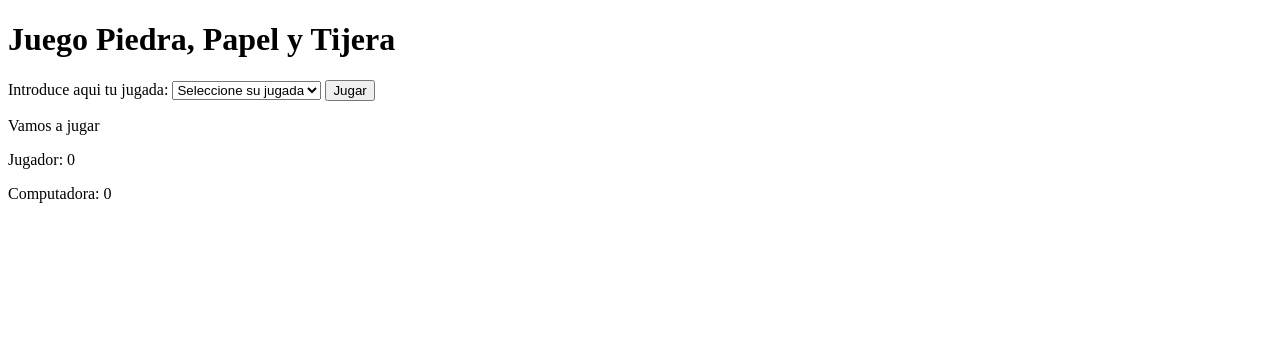
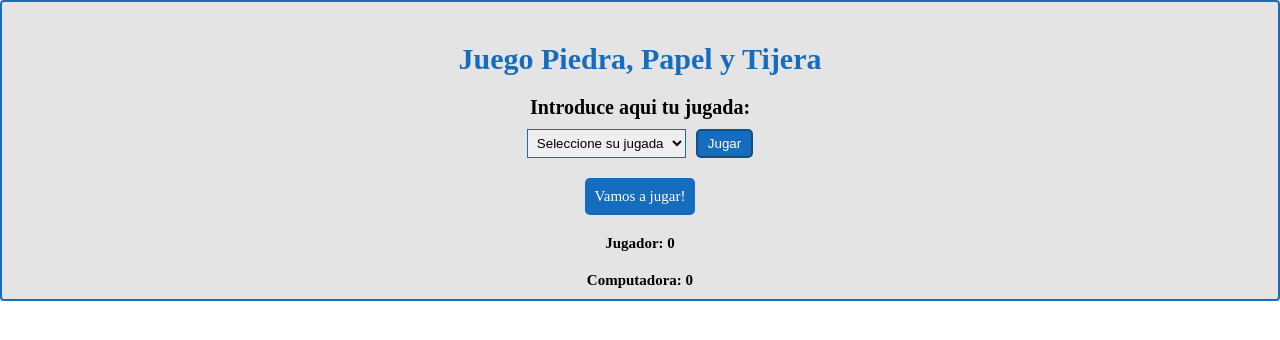
Before and after one commit to Adalab/modulo-2-evaluacion-intermedia-JenniferRomanMuerte, a plain HTML site: page index.html in a window 1280 px wide. Drawn offline with Linux system fonts and the light colour scheme.

Commit message:
layout completed

```diff
--- a/index.html
+++ b/index.html
@@ -11,6 +11,7 @@
     <h1 class="title">Juego Piedra, Papel y Tijera</h1>
     <form class="form">
       <label for="play" class="form_label">Introduce aqui tu jugada:</label>
+      <div class="form_interaction">
       <select name="play" id="play" class="form_select js-form_select">
         <option disabled selected>Seleccione su jugada</option>
         <option value="piedra">Piedra</option>
@@ -18,10 +19,11 @@
         <option value="tijera">Tijera</option>
       </select>
       <button class="form_button js-form_button">Jugar</button>
+      </div>
     </form>
-    <p class="message js-message">Vamos a jugar</p>
-    <p class="js-player_score">Jugador: 0</p>
-    <p class="js-computer_score">Computadora: 0</p>
+    <span class="message js-message">Vamos a jugar!</span>
+    <span class="score js-player_score">Jugador: 0</span>
+    <span class="score js-computer_score">Computadora: 0</span>
   </main>
 <script src="js/main.js"></script>
 </body>
--- a/styles/style.css
+++ b/styles/style.css
@@ -0,0 +1,71 @@
+*{
+    box-sizing: border-box;
+    margin: 0;
+    padding: 0;
+}
+html{
+    font-size: 62.5%;
+}
+
+main{
+  background-color: #e4e4e4;
+  border: 2px solid #166cbd;
+  border-radius: 4px;
+  padding: 10px;
+  display: flex;
+  flex-direction: column;
+  align-items: center;
+  gap: 2rem;
+
+}
+
+.title{
+  color:#166cbd;
+  font-size: 3rem;
+  text-align: center;
+  padding-top: 3rem;
+}
+
+.form{
+  display: flex;
+  flex-direction: column;
+  align-items: center;
+  gap: 1rem;
+}
+
+.form_label{
+  font-size: 2rem;
+  font-weight: 600;
+}
+
+.form_interaction{
+  display: flex;
+  gap: 1rem;
+}
+
+.form_select{
+  padding: 0.5rem;
+  border: 1px solid #166cbd;
+}
+
+.form_button{
+  padding-block: 0.5rem;
+  padding-inline: 1rem;
+  background-color: #166cbd;
+  color: #fff;
+  border-radius: 5px;
+  border: 2px solid #114f88;
+}
+
+.message{
+  background-color: #166cbd;
+  color: #fff;
+  padding: 1rem;
+  border-radius: 5px;
+  font-size: 1.5rem;
+}
+
+.score{
+  font-size: 1.5rem;
+  font-weight: 600;
+}
```
